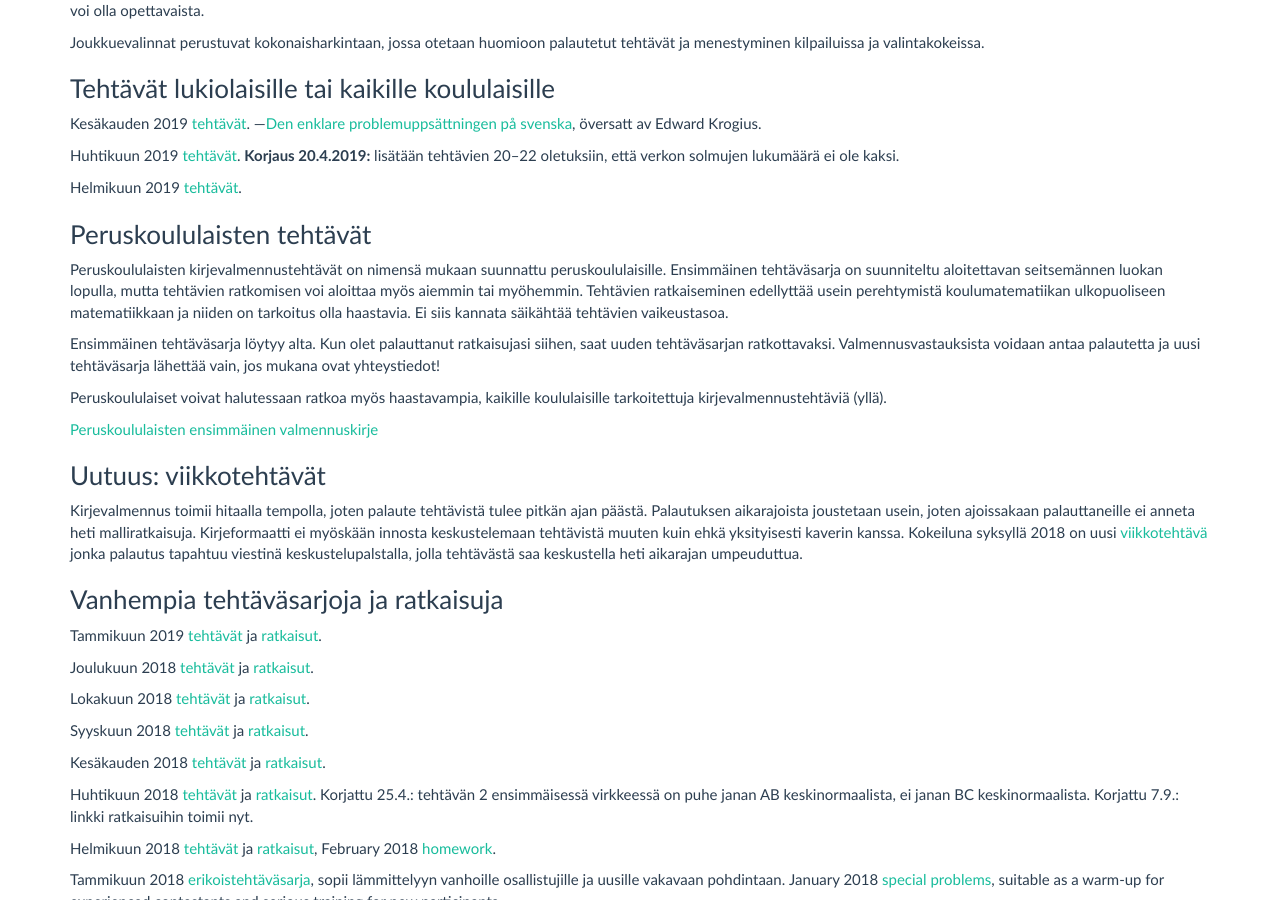
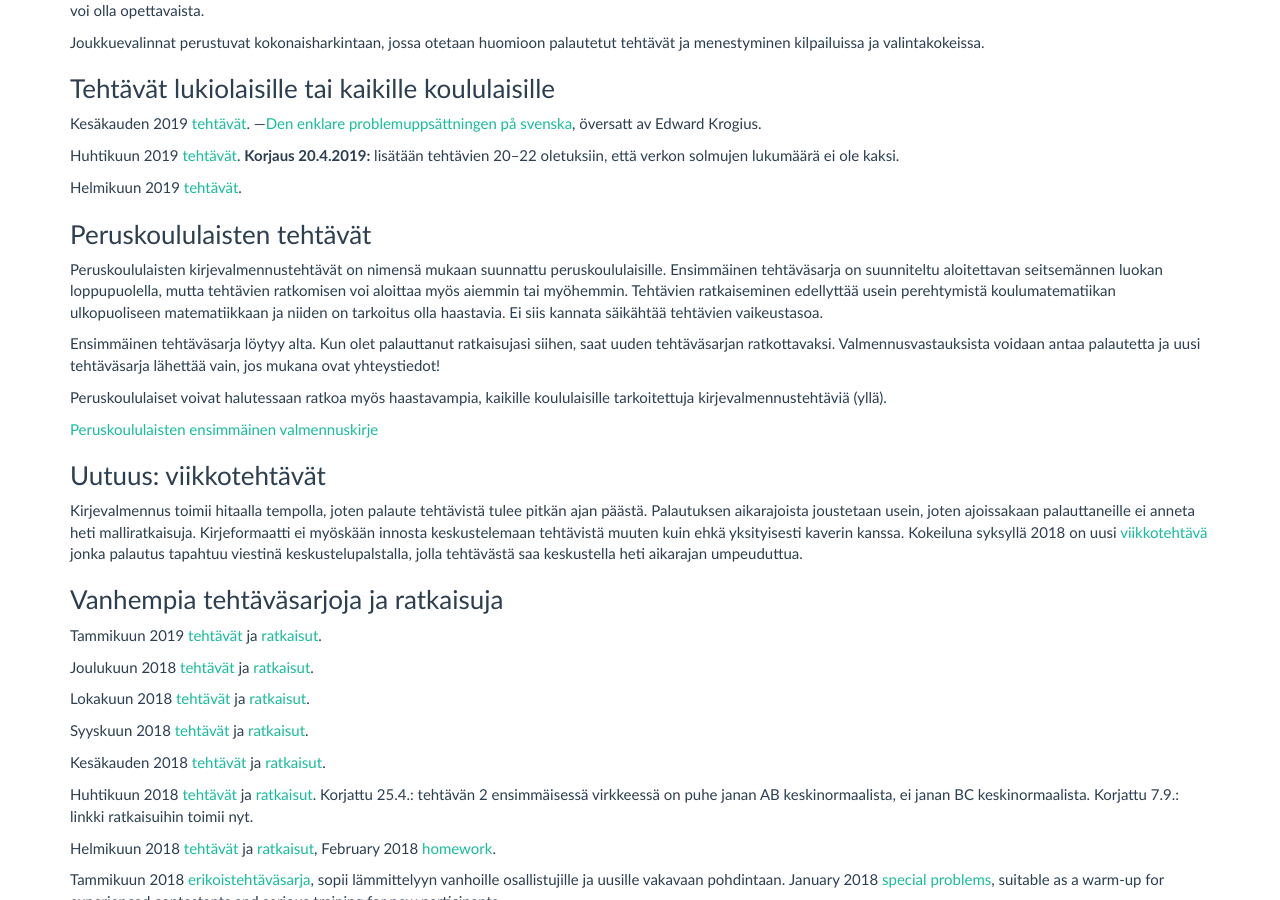
Before and after one commit to matematiikkakilpailut/matematiikkakilpailut.github.io, a Jekyll site: the page built from valmennus/index.md, in a window 1280 px wide and 900 px high, scrolled down 559 px. Built offline with Jekyll 4.4.1, drawn with Linux system fonts in a browser that asks for light colours.

Commit message:
Update index.md
pk uusi kirje

```diff
--- a/valmennus/index.md
+++ b/valmennus/index.md
@@ -51,13 +51,13 @@
 
 ### Peruskoululaisten tehtävät
 
-Peruskoululaisten kirjevalmennustehtävät on nimensä mukaan suunnattu peruskoululaisille. Ensimmäinen tehtäväsarja on suunniteltu aloitettavan seitsemännen luokan lopulla, mutta tehtävien ratkomisen voi aloittaa myös aiemmin tai myöhemmin. Tehtävien  ratkaiseminen edellyttää usein perehtymistä koulumatematiikan ulkopuoliseen matematiikkaan ja niiden on tarkoitus olla haastavia. Ei siis kannata säikähtää tehtävien vaikeustasoa.
+Peruskoululaisten kirjevalmennustehtävät on nimensä mukaan suunnattu peruskoululaisille. Ensimmäinen tehtäväsarja on suunniteltu aloitettavan seitsemännen luokan loppupuolella, mutta tehtävien ratkomisen voi aloittaa myös aiemmin tai myöhemmin. Tehtävien  ratkaiseminen edellyttää usein perehtymistä koulumatematiikan ulkopuoliseen matematiikkaan ja niiden on tarkoitus olla haastavia. Ei siis kannata säikähtää tehtävien vaikeustasoa.
 
 Ensimmäinen tehtäväsarja löytyy alta. Kun olet palauttanut ratkaisujasi siihen, saat uuden tehtäväsarjan ratkottavaksi.  Valmennusvastauksista voidaan antaa palautetta ja uusi tehtäväsarja lähettää vain, jos mukana ovat yhteystiedot!
 
 Peruskoululaiset voivat halutessaan ratkoa myös haastavampia, kaikille koululaisille tarkoitettuja kirjevalmennustehtäviä (yllä).
 
-[Peruskoululaisten ensimmäinen valmennuskirje](2018/kirje_pk_1.pdf)
+[Peruskoululaisten ensimmäinen valmennuskirje](2019/kirje1_internet.pdf)
 
 ### Uutuus: viikkotehtävät
 
```
